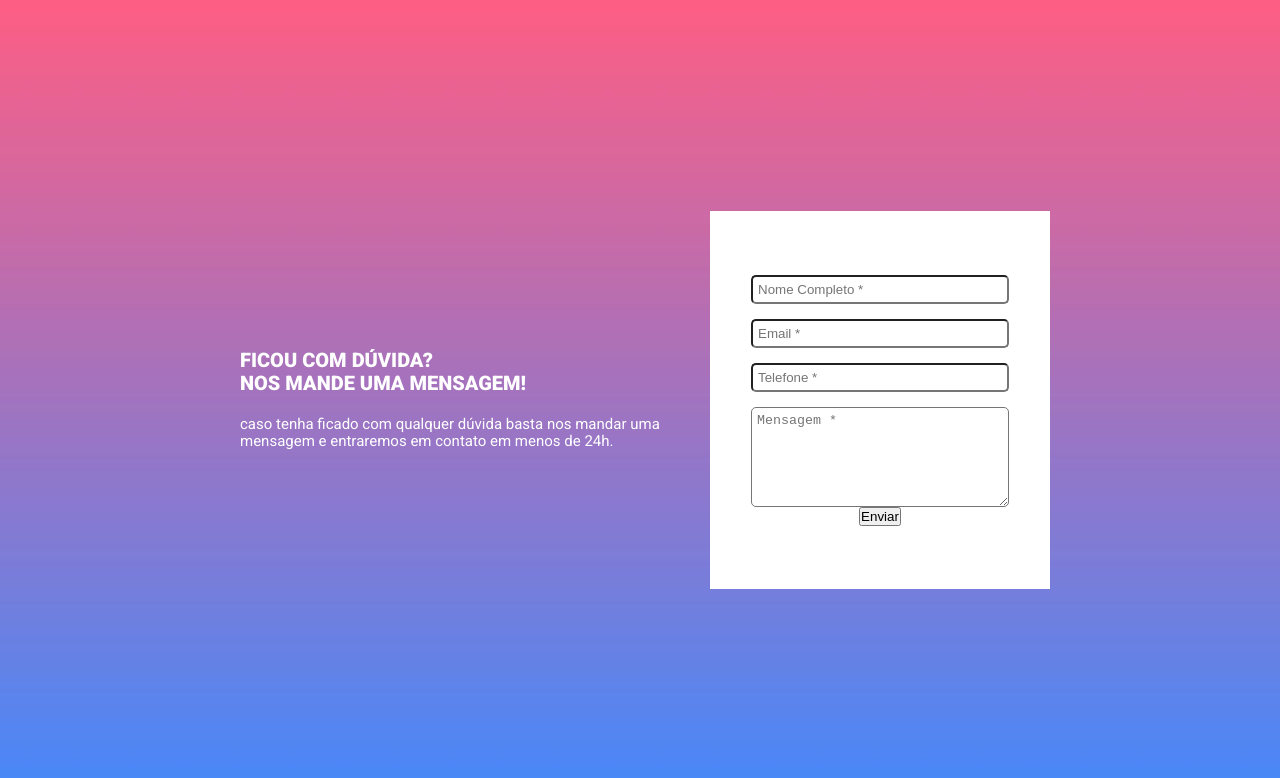
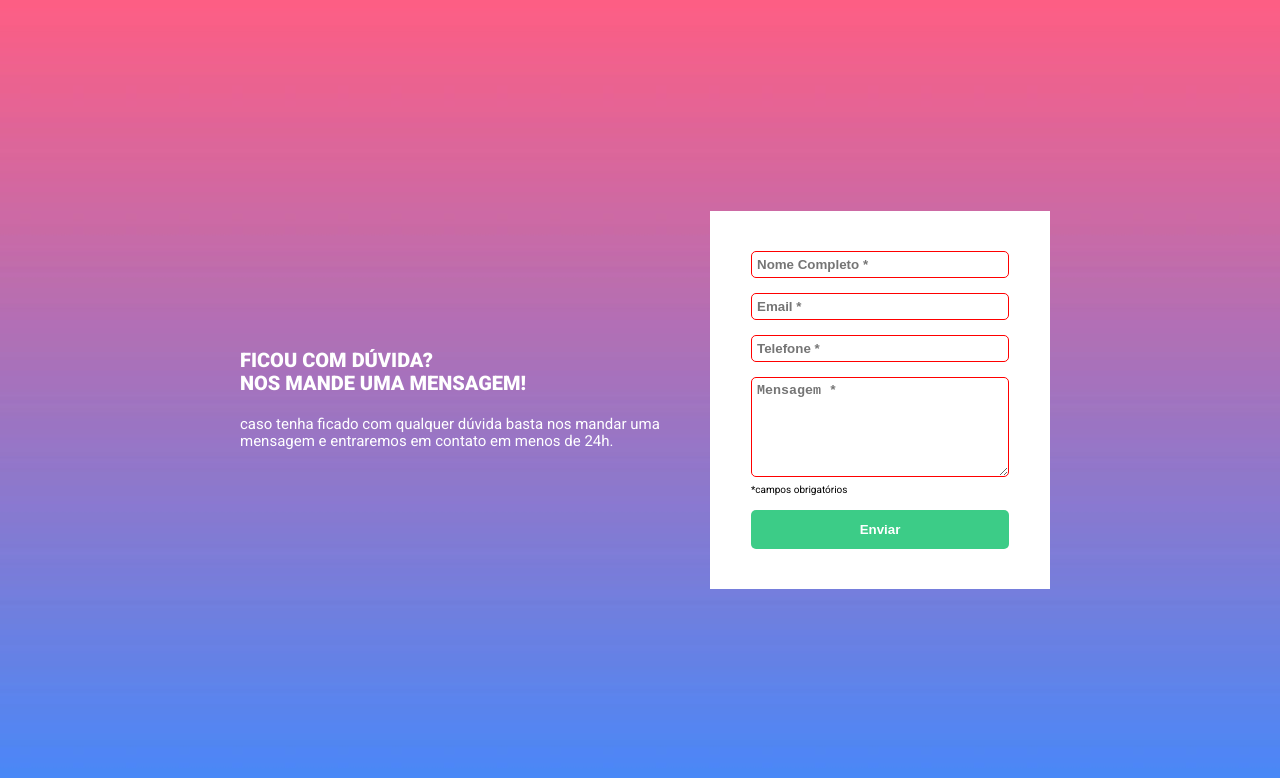
Before and after one commit to JoaoNodari/dasafioFV, a plain HTML site: page index.html in a window 1280 px wide. Both pictures are taken after a click on the button "Enviar". Drawn offline with Linux system fonts and the light colour scheme.

Commit message:
Atualizando js

```diff
--- a/index.html
+++ b/index.html
@@ -9,7 +9,6 @@
 </head>
 <body>
     <main class="container">
-
         <div class="informacoes">
             <h2 class="titulo">FICOU COM DÚVIDA?<br>NOS MANDE UMA MENSAGEM!</h2>
             <p class="texto">caso tenha ficado com qualquer dúvida basta nos mandar uma mensagem e entraremos em contato em menos de 24h.</p>
@@ -17,14 +16,15 @@
 
         <div class="formulario">
             <div class="inputs">
-                <input type="text" name="firstname" id="firstname" placeholder="Nome Completo *">
-                <input type="text" name="email" id="email" placeholder="Email *">
-                <input type="tel" name="telefone" id="telefone" placeholder="Telefone *">
-                <textarea name="areaDeTexot" id="areaDeTexot" placeholder="Mensagem *" class="textArea"></textarea>
+                <input type="text" class="input" name="firstname" id="firstname" placeholder="Nome Completo *">
+                <input type="text" class="input" name="email" id="email" placeholder="Email *">
+                <input type="tel" class="input" name="telefone" id="telefone" placeholder="Telefone *">
+                <textarea name="areaDeTexot" id="areaDeTexto" placeholder="Mensagem *" class="textArea"></textarea>
+                <p>*campos obrigatórios</p>
+                <button class="btn-enviar">Enviar</button>
             </div>
-            <button class="btn-enviar">Enviar</button>
         </div>
-
     </main>
+    <script src="src/js/index.js"></script>
 </body>
 </html>
--- a/src/css/style.css
+++ b/src/css/style.css
@@ -23,7 +23,6 @@ body {
 
 .container .informacoes .titulo {
     margin-bottom: 20px;
-    font-family: Roboto;
     font-size: 20px;
     font-weight: 900;
     line-height: 23.44px;
@@ -52,17 +51,51 @@ body {
     flex-direction: column;
     width: 258px;
     margin: 0px 20px;
-    gap: 15px;
 }
 
-.container .formulario .inputs input {
+.container .formulario .inputs .input {
     border-radius: 5px;
     padding: 5px;
     text-transform: capitalize;
+    border: 1px solid black;
+    font-weight: 700;
+    margin-bottom: 15px;
 }
 
 .container .formulario .inputs .textArea {
     height: 100px;
+    font-weight: 700;
     padding: 5px;
     border-radius: 5px;
+    border: 1px solid black;
+    margin-bottom: 7px;
 }
+
+.container .formulario .inputs p {
+    font-size: 10px;
+    font-weight: 400;
+    margin-bottom: 15px;
+}
+
+.container .formulario .btn-enviar {
+    width: 100%;
+    padding: 12px;
+    border-radius: 5px;
+    background-color: #3CCC87;
+    border: none;
+    color: #FFF;
+    font-weight: 700;
+    cursor: pointer;
+}
+
+.container .formulario .btn-enviar:hover {
+    transform: scale(1.02);
+}
+
+.campoPreenchido {
+    border: 1px solid #3CCC87 !important;
+}
+
+.campoNaoPreenchido {
+    border: 1px solid red !important;
+}
--- a/src/js/index.js
+++ b/src/js/index.js
@@ -0,0 +1,16 @@
+const btnEnviar = document.querySelector(".btn-enviar")
+const inputs = document.querySelectorAll("input, textarea")
+
+console.log(inputs)
+
+btnEnviar.addEventListener("click", () => {
+    inputs.forEach(element => {
+        if (element.value === "") {
+            element.classList.add("campoNaoPreenchido")
+            element.classList.remove("campoPreenchido")
+        } else {
+            element.classList.add("campoPreenchido")
+            element.classList.remove("campoNaoPreenchido")
+        }
+    })
+})
```
